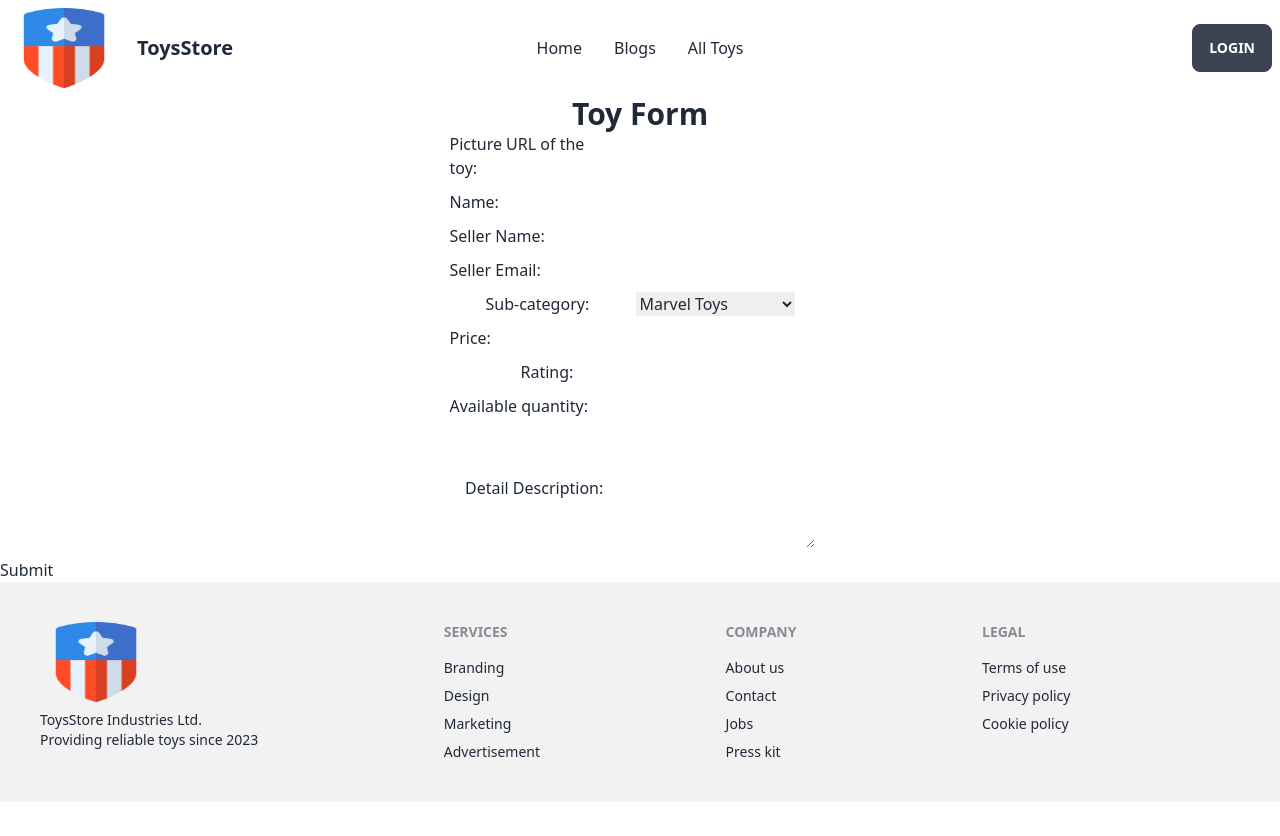
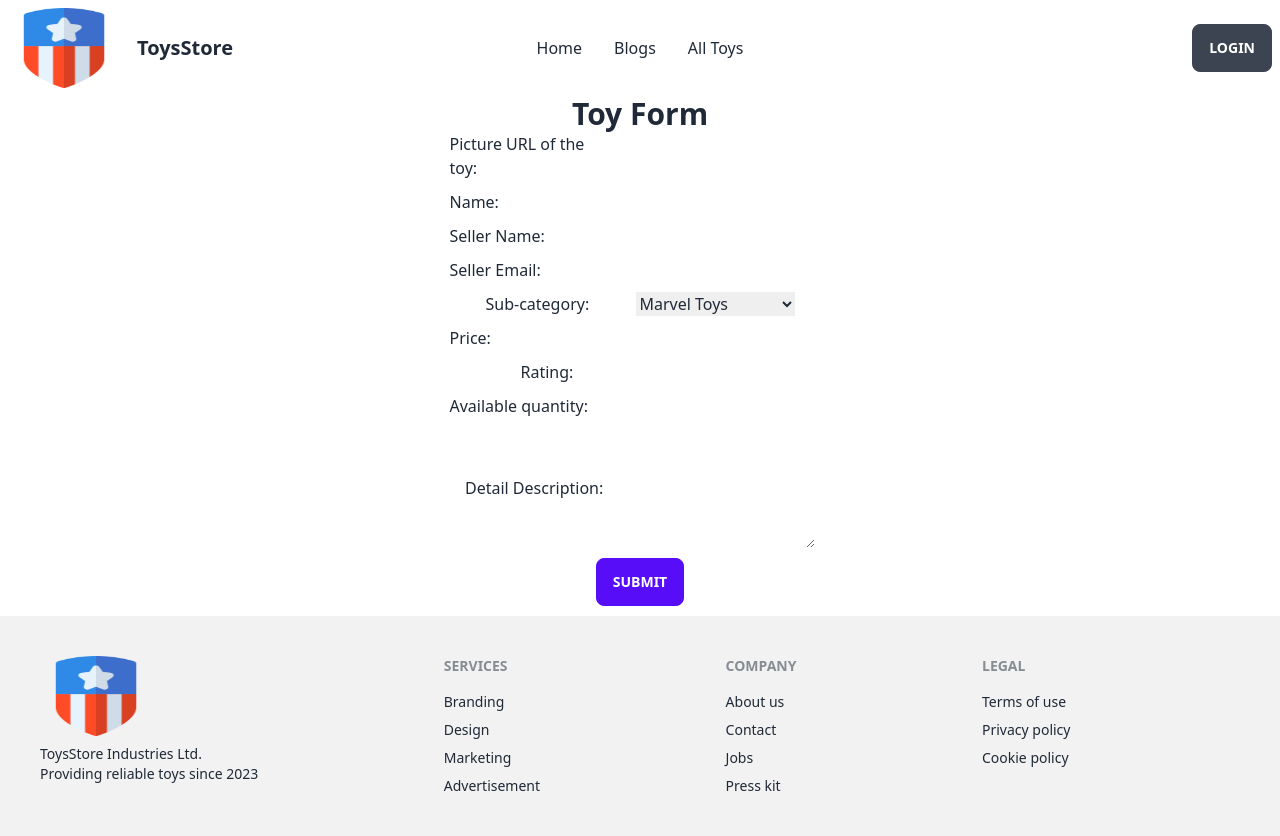
Before and after one commit to pietaa8/assgn11-toy-marketplace, a React (Vite) app: page /addtoy in a window 1280 px wide. Before the commit the page ends 802 px from the top, so only its background shows below. Built offline with nearby package versions, Linux system fonts and the light colour scheme; no server answers.

Commit message:
getting values from add a toy page

```diff
--- a/src/Pages/AddToy/AddToy.jsx
+++ b/src/Pages/AddToy/AddToy.jsx
@@ -1,10 +1,26 @@
 
 
 const AddToy = () => {
+    const handleAddToy=event=>{
+        event.preventDefault();
+        const form=event.target;
+        const picture=form.picture.value;
+        const name=form.name.value;
+        const sellerName=form.sellerName.value;
+        const sellerEmail=form.sellerEmail.value;
+        const subcategory=form.subcategory.value;
+        const price=form.price.value;
+        const rating=form.rating.value;
+        const quantity=form.quantity.value;
+        const description=form.description.value;
+
+        const newToy={picture,name,sellerName,sellerEmail,subcategory,price,rating,quantity,description}
+        console.log(newToy);
+    }
     return (
         <div>
             <h1 className="text-center text-3xl font-extrabold">Toy Form</h1>
-            <form>
+            <form onSubmit={handleAddToy}>
                 <div className="form-row">
                     <label className="form-label">Picture URL of the toy:</label>
                     <input type="text" id="picture" name="picture" required/>
@@ -15,11 +31,11 @@ const AddToy = () => {
                 </div>
                 <div className="form-row">
                     <label className="form-label">Seller Name:</label>
-                    <input type="text" id="seller-name" name="seller-name"/>
+                    <input type="text" id="seller-name" name="sellerName"/>
                 </div>
                 <div className="form-row">
                     <label className="form-label">Seller Email:</label>
-                    <input type="email" id="seller-email" name="seller-email" required/>
+                    <input type="email" id="seller-email" name="sellerEmail" required/>
                 </div>
                 <div className="form-row">
                     <label className="form-label">Sub-category:</label>
@@ -45,7 +61,9 @@ const AddToy = () => {
                     <label className="form-label">Detail Description:</label>
                     <textarea id="description" name="description" rows="5" required></textarea>
                 </div>
-                             < input type="submit" value="Submit" />
+                <div className="form-row justify-center">
+          <input className="btn btn-primary" type="submit" value="Submit" />
+        </div>
 
             </form>
             <style>
@@ -62,6 +80,9 @@ const AddToy = () => {
                       .form-label {
                         width: 150px;
                       }
+                      .justify-center {
+                        justify-content: center;
+                      }
                     `
                 }
             </style>
--- a/src/Pages/Navbar/Navbar.jsx
+++ b/src/Pages/Navbar/Navbar.jsx
@@ -47,7 +47,7 @@ const Navbar = () => {
                 <a>My Toys</a>
               </li>
               <li>
-                <a> <Link to='/addtoy'>Add A Toy</Link> </a>
+                 <Link to='/addtoy'>Add A Toy</Link>
               </li>
             </>
           )}
```
